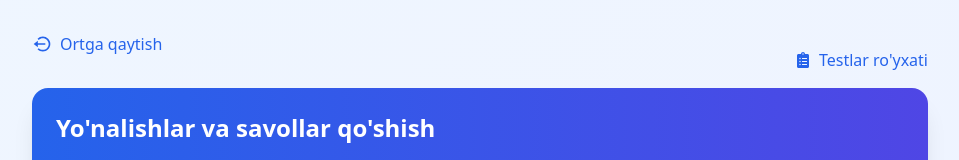
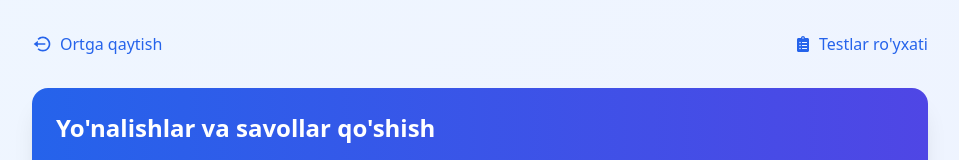
Before and after one commit to iamdeveloperbeck/goldtestapp, a React (Create React App) app: page /add-category in a window 1280 px wide. Shown: the top 160 px of the page, without its empty margins (160-1119 px from the left). Built offline with nearby package versions, Linux system fonts and the light colour scheme; no server answers; the database is empty.

Commit message:
Update AddCategory.jsx

```diff
--- a/src/components/AddCategory.jsx
+++ b/src/components/AddCategory.jsx
@@ -99,7 +99,7 @@ function AddCategoryAndQuestions() {
           </Link>
           <Link
             to="/test-list"
-            className="flex items-center space-x-2 text-blue-600 hover:text-blue-700 transition-colors"
+            className="flex items-center space-x-2 mb-8 text-blue-600 hover:text-blue-700 transition-colors"
           >
               <FaClipboardList className="w-4 h-4" />
               <span>Testlar ro'yxati</span>
```
